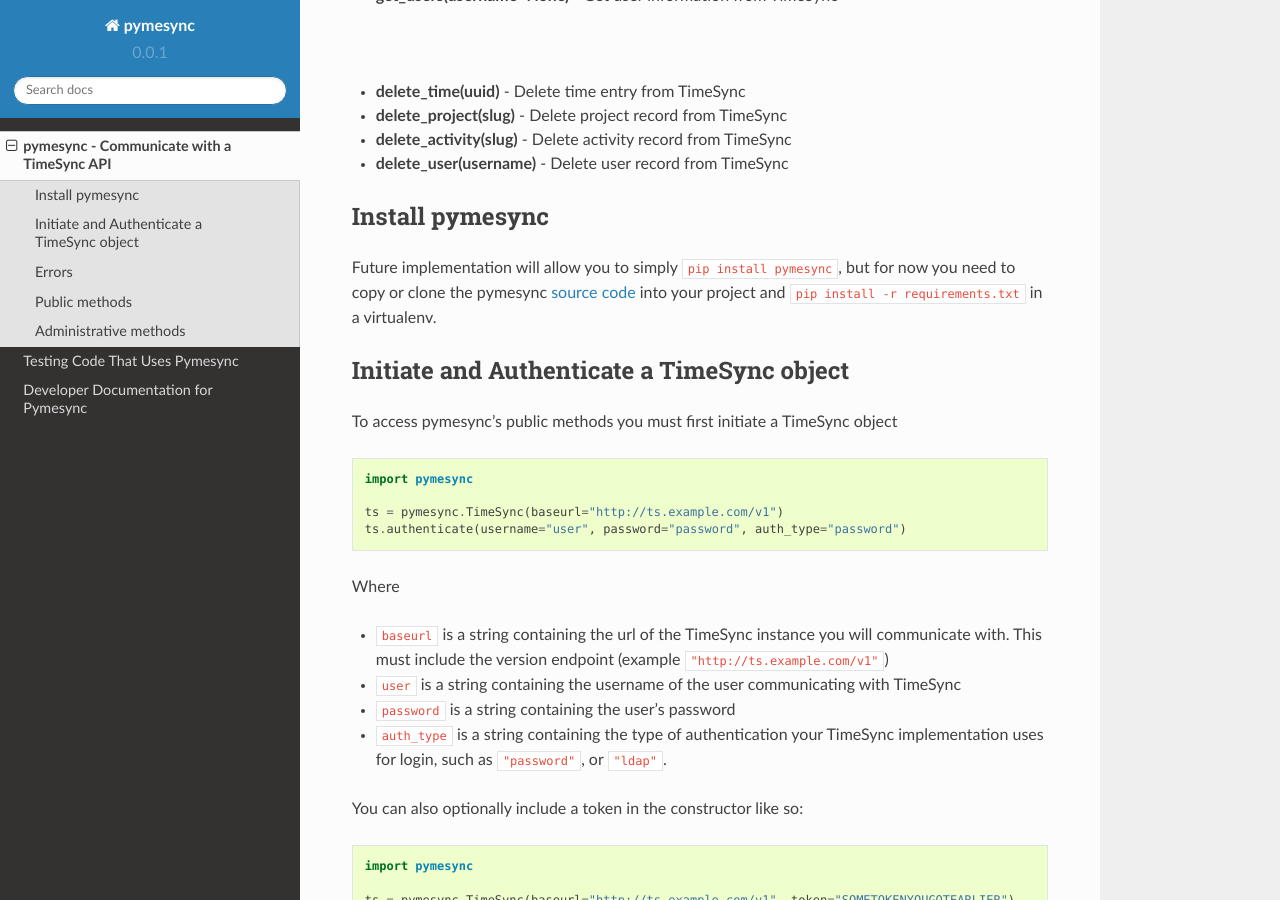
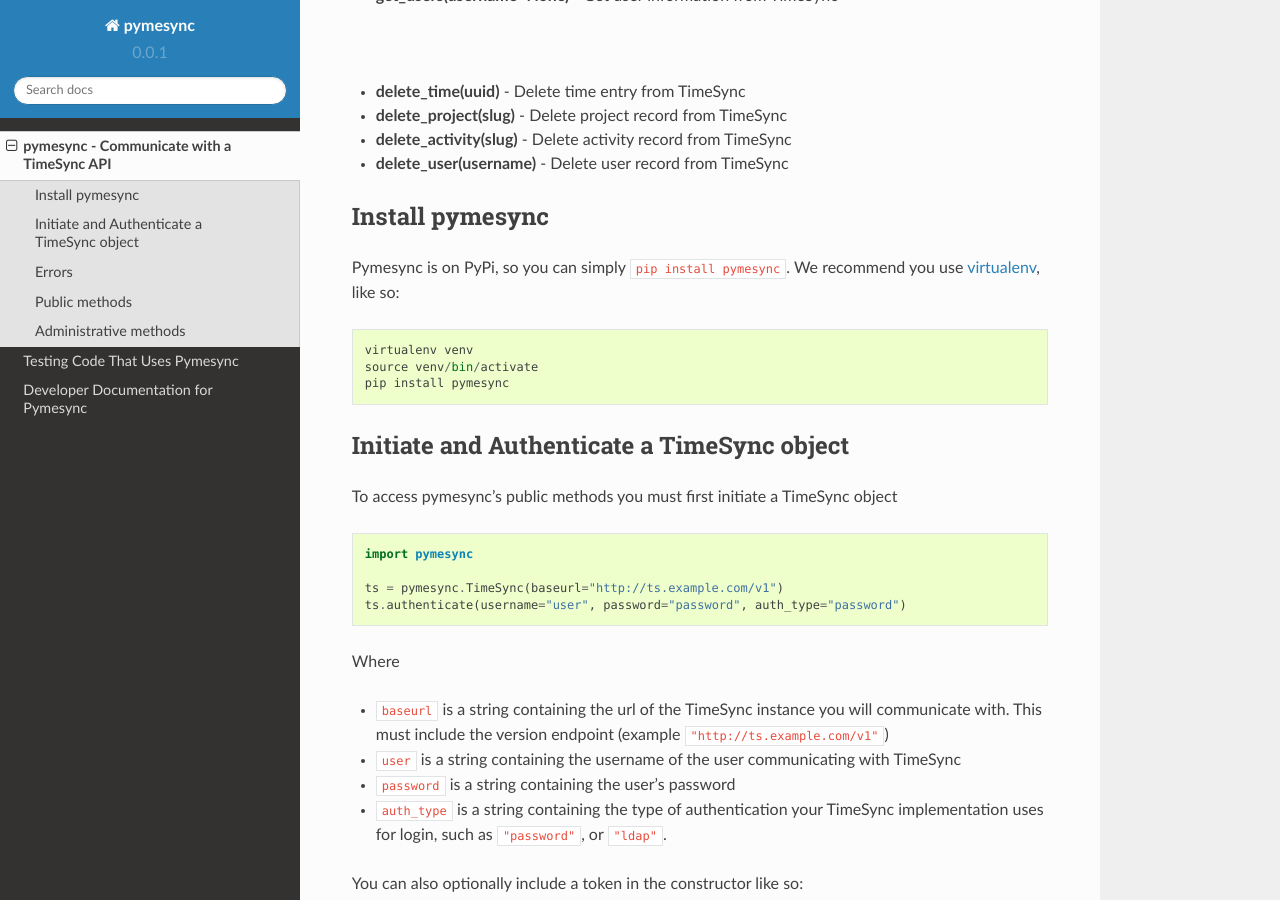
Before and after one commit to osuosl/pymesync, a Sphinx documentation site: the page built from docs/source/usage.rst, in a window 1280 px wide and 900 px high, scrolled down 1460 px. Built offline with Sphinx 7.4.7 and the Read the Docs theme 2.0.0, drawn with Linux system fonts in a browser that asks for light colours.

Commit message:
Reference readthedocs and update install

```diff
--- a/README.rst
+++ b/README.rst
@@ -2,6 +2,8 @@
 ========
 
 Python module for TimeSync
+
+Pymesync documentation can be found on `readthedocs`_
 
 We use virtualenv for development and testing:
 
--- a/docs/source/usage.rst
+++ b/docs/source/usage.rst
@@ -68,9 +68,16 @@
 Install pymesync
 ----------------
 
-Future implementation will allow you to simply ``pip install pymesync``, but for
-now you need to copy or clone the pymesync `source code`_ into your project and
-``pip install -r requirements.txt`` in a virtualenv.
+Pymesync is on PyPi, so you can simply ``pip install pymesync``. We recommend
+you use `virtualenv`_, like so:
+
+.. code-block::
+
+  virtualenv venv
+  source venv/bin/activate
+  pip install pymesync
+
+.. _virtualenv: http://docs.python-guide.org/en/latest/dev/virtualenvs/
 
 .. _source code: https://github.com/osuosl/pymesync
 
```
Also changed, not shown: other parts of README.rst (+3 -0 lines).
